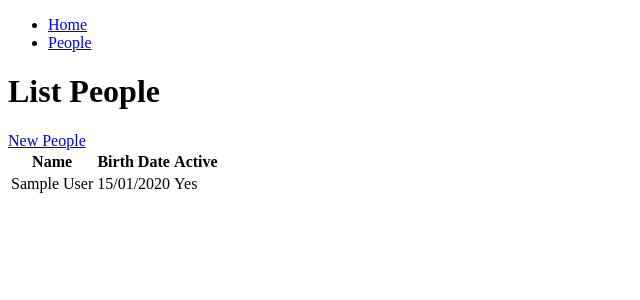
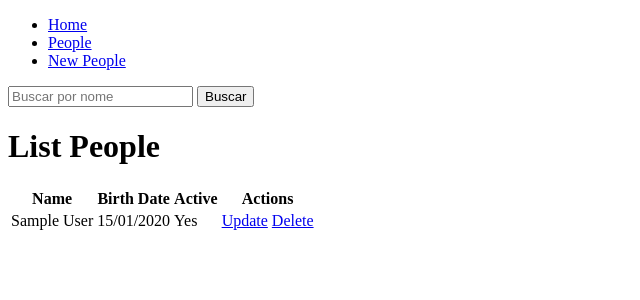
Before and after one commit to jefferson-duarte/Schedule_People, a Django app: page /people/ in a window 1280 px wide. Shown: the top 300 px of the page, without its empty margins (0-640 px from the left). Run offline with Django 4.2, Linux system fonts and the light colour scheme; tables that the repository leaves empty hold one stand-in row (values such as "Sample post").

Commit message:
Add delete and search people

```diff
--- a/main/templates/main/base.html
+++ b/main/templates/main/base.html
@@ -10,6 +10,7 @@
         <ul>
             <li><a href="{% url 'home' %}">Home</a></li>
             <li><a href="{% url 'list_people' %}">People</a></li>
+            <li><a href="{% url 'new_people' %}">New People</a></li>
         </ul>
 
     {% block content %}{% endblock content %}
--- /dev/null
+++ b/people/templates/people/people_confirm_delete.html
@@ -0,0 +1,5 @@
+<form method="post">
+    {% csrf_token %}
+    <p>Are you sure you want to delete "{{ object }}"?</p>
+    <input type="submit" value="Confirm">
+</form>
--- a/people/templates/people/people_list.html
+++ b/people/templates/people/people_list.html
@@ -2,14 +2,19 @@
 
 {% block content %}
 
+    <form method="get">
+        <input type="text" name="name" placeholder="Buscar por nome">
+        <input type="submit" value="Buscar">
+    </form>
+
     <h1>List People</h1>
-    <a href="{% url 'new_people' %}">New People</a>
     <table>
         <thead>
             <tr>
                 <th>Name</th>
                 <th>Birth Date</th>
                 <th>Active</th>
+                <th>Actions</th>
             </tr>
         </thead>
         <tbody>
@@ -24,6 +29,10 @@
                             No
                         {% endif %}
                     </td>
+                    <td>
+                        <a href="{% url 'update_people' people.pk %}">Update</a>
+                        <a href="{% url 'delete_people' people.pk %}">Delete</a>
+                    </td>
                 </tr>
             {% endfor %}
         </tbody>
--- a/people/urls.py
+++ b/people/urls.py
@@ -3,5 +3,15 @@ from . import views
 
 urlpatterns = [
     path('', views.ListPeopleView.as_view(), name='list_people'),
-    path('create/', views.PeopleCreateView.as_view(), name='new_people')
+    path('create/', views.PeopleCreateView.as_view(), name='new_people'),
+    path(
+        'update/<int:pk>/',
+        views.PeopleUpdateView.as_view(),
+        name='update_people'
+    ),
+    path(
+        'delete/<int:pk>/',
+        views.PeopleDeleteView.as_view(),
+        name='delete_people'
+    ),
 ]
--- a/people/views.py
+++ b/people/views.py
@@ -1,4 +1,4 @@
-from django.views.generic import ListView, CreateView
+from django.views.generic import ListView, CreateView, UpdateView, DeleteView
 from .models import People
 from .forms import PeopleForm
 
@@ -7,8 +7,28 @@ class ListPeopleView(ListView):
     model = People
     queryset = People.objects.all().order_by('full_name')
 
+    def get_queryset(self):
+        qs = super().get_queryset()
+        filter_name = self.request.GET.get('name') or None
+
+        if filter_name:
+            qs = qs.filter(full_name__contains=filter_name)
+
+        return qs
+
 
 class PeopleCreateView(CreateView):
     model = People
     form_class = PeopleForm
     success_url = '/people/'
+
+
+class PeopleUpdateView(UpdateView):
+    model = People
+    form_class = PeopleForm
+    success_url = '/people/'
+
+
+class PeopleDeleteView(DeleteView):
+    model = People
+    success_url = '/people/'
```
Also changed, not shown: people/forms.py (+7 -1 lines).
